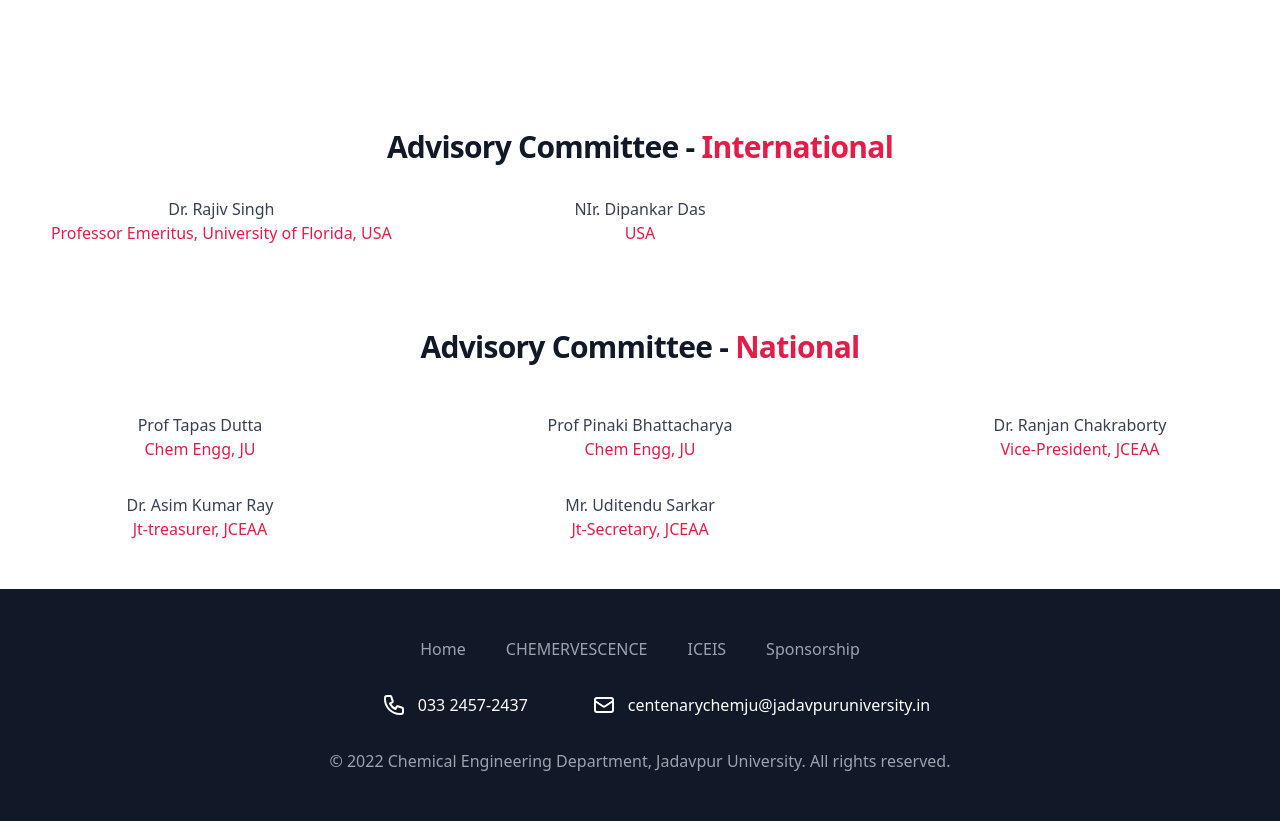
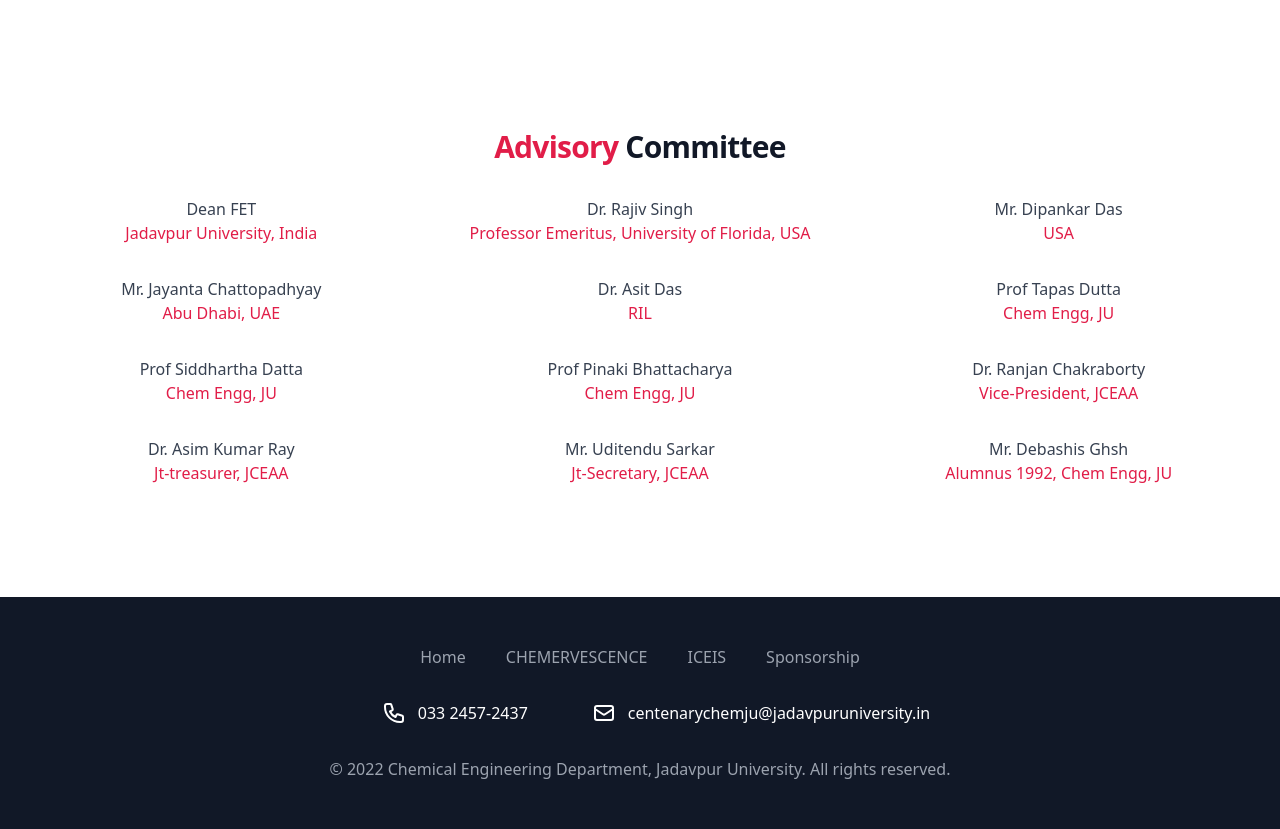
Before and after one commit to prkedia81/centenary-celebration, a website: page centenary.html in a window 1280 px wide. Shown: the part 3520-4349 px from the top of the page. Drawn offline with Linux system fonts and the light colour scheme.

Commit message:
names added to OC and speakers

```diff
--- a/centenary.html
+++ b/centenary.html
@@ -441,10 +441,14 @@
         <div class="max-w-7xl mx-auto py-12 px-4 sm:py-16 sm:px-6 lg:px-8">
             <div class="text-center plenary-speaker">
                 <p class="mt-1 text-4xl font-extrabold text-gray-900 sm:text-3xl sm:tracking-tight lg:text-3xl">
-                    Advisory Committee - <span class="text-rose-600">International</span>
+                    <span class="text-rose-600">Advisory</span> Committee
                 </p>
                 <div
                     class="mt-8 grid grid-cols-1 gap-y-4 md:grid-cols-3 md:gap-y-8 md:gap-x-10 text-gray-700 text-md justify-center items-center">
+                    <div class="flex flex-col">
+                        <p>Dean FET</p>
+                        <p class="text-rose-600 font-medium">Jadavpur University, India</p>
+                    </div>
                     <div class="flex flex-col">
                         <p>Dr. Rajiv Singh</p>
                         <p class="text-rose-600 font-medium">Professor Emeritus, University of Florida,
@@ -452,20 +456,23 @@
                         </p>
                     </div>
                     <div class="flex flex-col">
-                        <p>NIr. Dipankar Das</p>
+                        <p>Mr. Dipankar Das</p>
                         <p class="text-rose-600 font-medium">USA</p>
                     </div>
+                    <div class="flex flex-col">
+                        <p>Mr. Jayanta Chattopadhyay</p>
+                        <p class="text-rose-600 font-medium">Abu Dhabi, UAE</p>
                     </div>
+                    <div class="flex flex-col">
+                        <p>Dr. Asit Das</p>
+                        <p class="text-rose-600 font-medium">RIL</p>
                     </div>
-        </div>
-        <div class="text-center plenary-speaker">
-            <p class="mt-5 text-4xl font-extrabold text-gray-900 sm:text-3xl sm:tracking-tight lg:text-3xl">
-                Advisory Committee - <span class="text-rose-600">National</span>
-            </p>
-            <div
-                class="mt-12 grid grid-cols-1 gap-y-4 md:grid-cols-3 md:gap-y-8 md:gap-x-10 text-gray-700 text-md justify-center items-center">
                     <div class="flex flex-col">
                         <p>Prof Tapas Dutta</p>
+                        <p class="text-rose-600 font-medium">Chem Engg, JU</p>
+                    </div>
+                    <div class="flex flex-col">
+                        <p>Prof Siddhartha Datta</p>
                         <p class="text-rose-600 font-medium">Chem Engg, JU</p>
                     </div>
                     <div class="flex flex-col">
@@ -483,6 +490,10 @@
                     <div class="flex flex-col">
                         <p>Mr. Uditendu Sarkar</p>
                         <p class="text-rose-600 font-medium">Jt-Secretary, JCEAA</p>
+                    </div>
+                    <div class="flex flex-col">
+                        <p>Mr. Debashis Ghsh</p>
+                        <p class="text-rose-600 font-medium">Alumnus 1992, Chem Engg, JU</p>
                     </div>
                 </div>
             </div>
```
Also changed, not shown: iceis.html (+45 -33 lines). Lines whose indentation alone changed are shown as unchanged.
